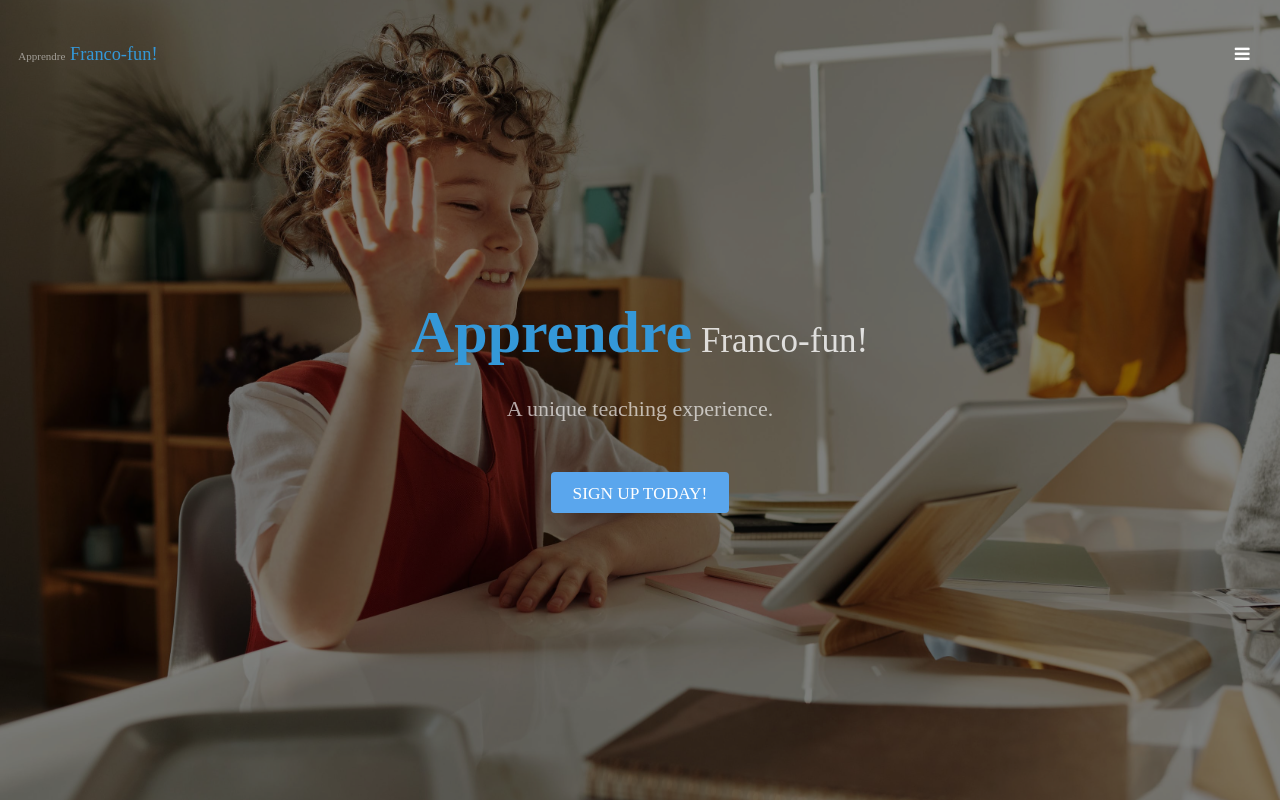
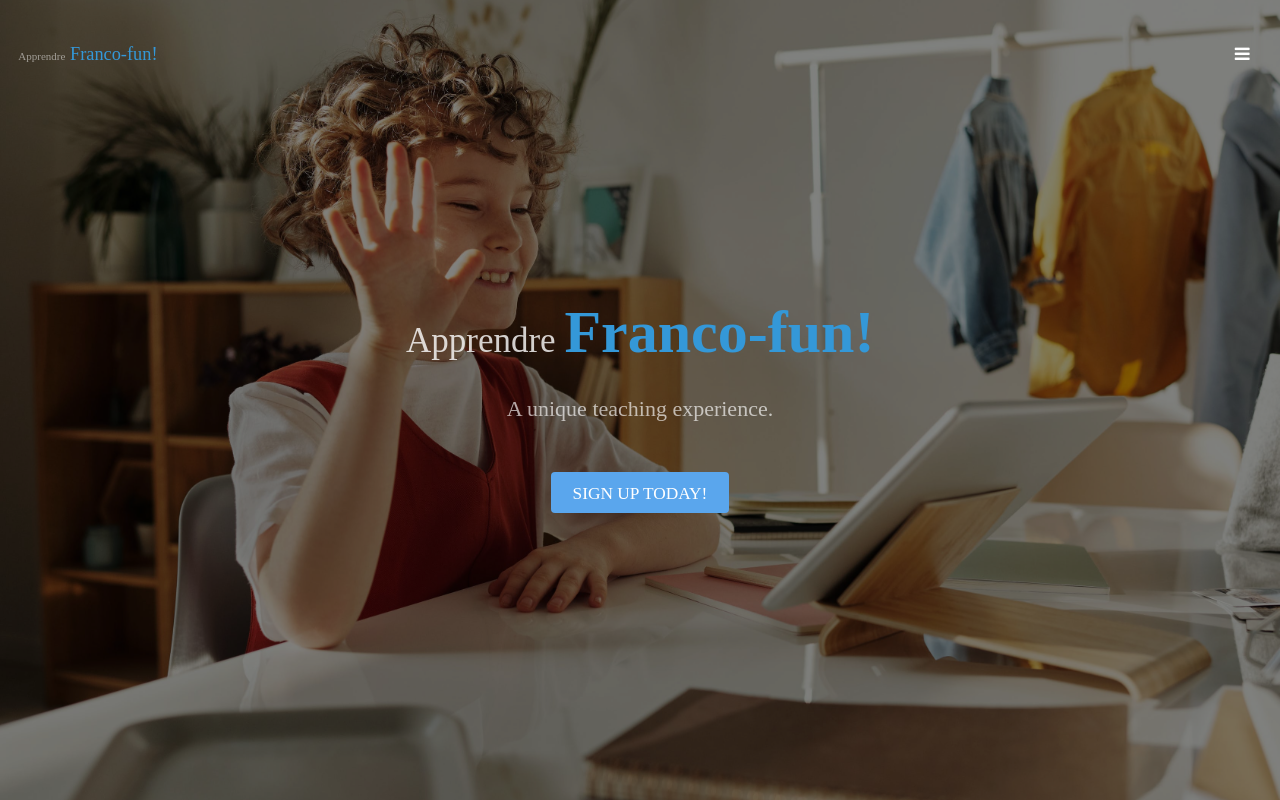
Before and after one commit to mmccreary3672/franco, a plain HTML site: page index.html in a window 1280 px wide. Shown: the top 800 px of the page. Drawn offline with Linux system fonts and the light colour scheme; a web font is replaced by a local one.

Commit message:
changed title again

```diff
--- a/index.html
+++ b/index.html
@@ -44,7 +44,7 @@
 		-->
 			<section id="banner">
 				<div class="inner">
-					<h1 class="animated zoomInDown"><span>Apprendre</span> Franco-fun!</h1>
+					<h1 class="animated zoomInDown">Apprendre <span>Franco-fun!</span></h1>
 					<p>A unique teaching experience.<br />
 					</p>
 					<a href= "http://eepurl.com/g0c9W1" class="button special scrolly">Sign Up Today!</a>
```
